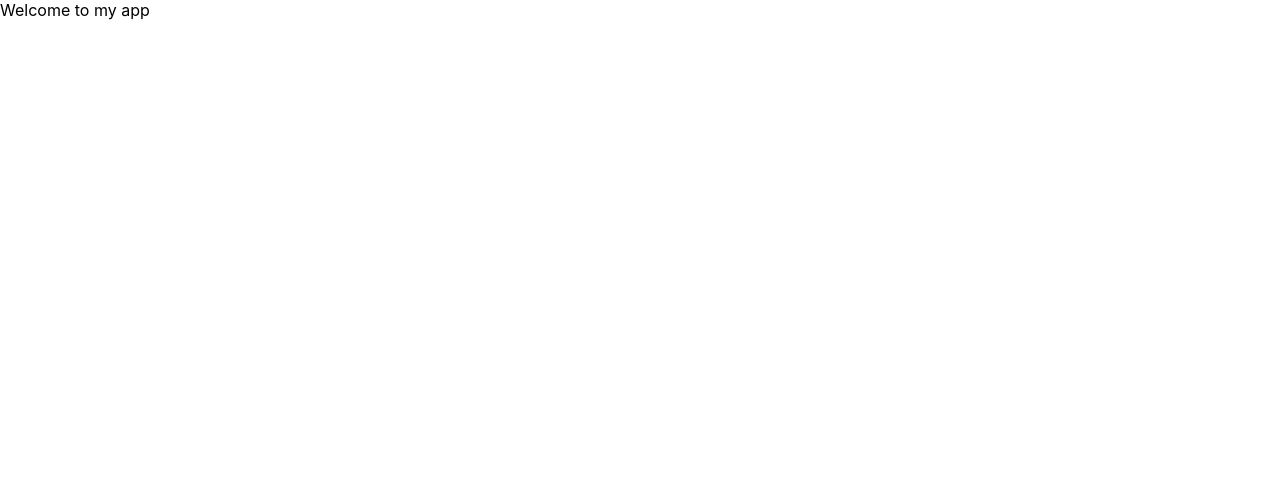
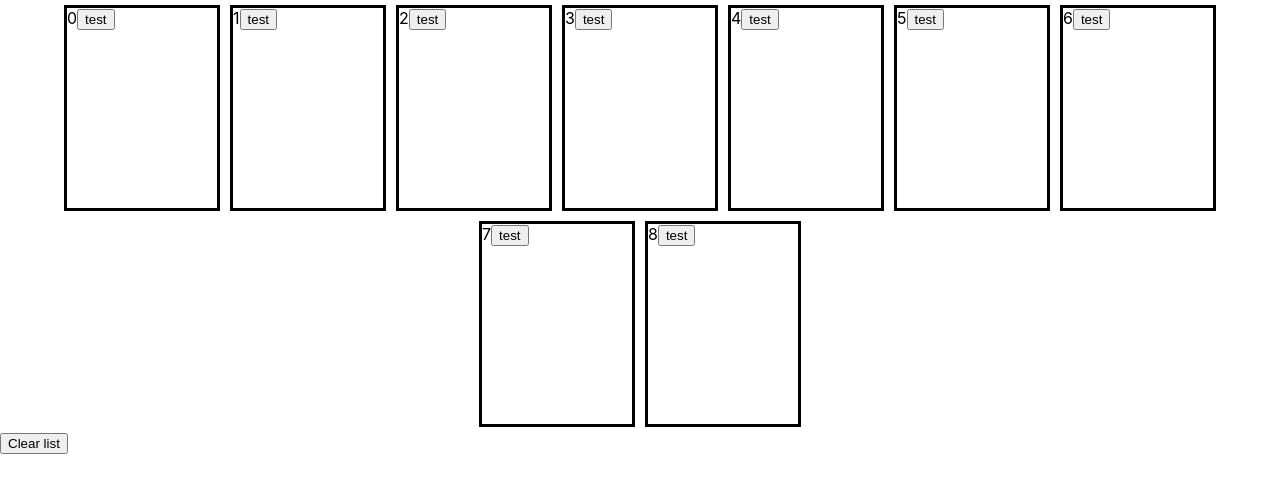
Before and after one commit to dhruvalk/polybee_weatherApp, a React (Create React App) app: page / in a window 1280 px wide. Shown: the top 492 px of the page. Built offline with nearby package versions, Linux system fonts and the light colour scheme.

Commit message:
local storage logic done

```diff
--- a/package.json
+++ b/package.json
@@ -6,7 +6,6 @@
     "@testing-library/jest-dom": "^5.16.2",
     "@testing-library/react": "^12.1.4",
     "@testing-library/user-event": "^13.5.0",
-    "bootstrap": "^5.1.3",
     "react": "^17.0.2",
     "react-dom": "^17.0.2",
     "react-scripts": "5.0.0",
--- a/src/App.css
+++ b/src/App.css
@@ -0,0 +1,16 @@
+.mainContainer {
+  display: flex;
+  flex: 1;
+  flex-direction: row;
+  flex-wrap: wrap;
+  justify-content: center;
+  align-items: center;
+}
+
+.card {
+  border: black solid;
+  flex-wrap: wrap;
+  height: 200px;
+  width: 150px;
+  margin: 5px;
+}
--- a/src/App.js
+++ b/src/App.js
@@ -1,8 +1,37 @@
-import logo from "./logo.svg";
+import { useEffect, useState } from "react";
 import "./App.css";
+import WeatherCard from "./WeatherCard";
 
 function App() {
-  return <div>Welcome to my app</div>;
+  const numGrids = 9;
+  let emptyArr = [];
+  for (var x = 0; x < numGrids; x++) {
+    emptyArr.push({});
+  }
+
+  const [cityData, setCityData] = useState(emptyArr);
+
+  const clearList = () => {
+    localStorage.removeItem("data");
+    setCityData(emptyArr);
+  };
+
+  useEffect(() => {
+    const initialValue = localStorage.getItem("data");
+    if (initialValue) setCityData(JSON.parse(initialValue));
+  }, []);
+
+  return (
+    <div>
+      <div className="mainContainer">
+        {cityData.map((entry, index) => (
+          <WeatherCard data={cityData} id={index} setData={setCityData} />
+        ))}
+      </div>
+      {/* <button onClick={addToList}>Add list</button> */}
+      <button onClick={clearList}>Clear list</button>
+    </div>
+  );
 }
 
 export default App;
--- /dev/null
+++ b/src/WeatherCard.js
@@ -0,0 +1,20 @@
+import React from "react";
+
+export default function WeatherCard({ data, id, setData }) {
+  const addToList = () => {
+    setData((prev) => {
+      prev[id].name = "Tokyo";
+      localStorage.setItem("data", JSON.stringify(prev));
+      const newArr = [...prev];
+      return newArr;
+    });
+  };
+
+  return (
+    <div className="card">
+      {data[id].name}
+      {id}
+      <button onClick={addToList}>test</button>
+    </div>
+  );
+}
```
Also changed, not shown: src/index.js (+6 -6 lines), 1 other file (tests, documents, lock files or other folders).
